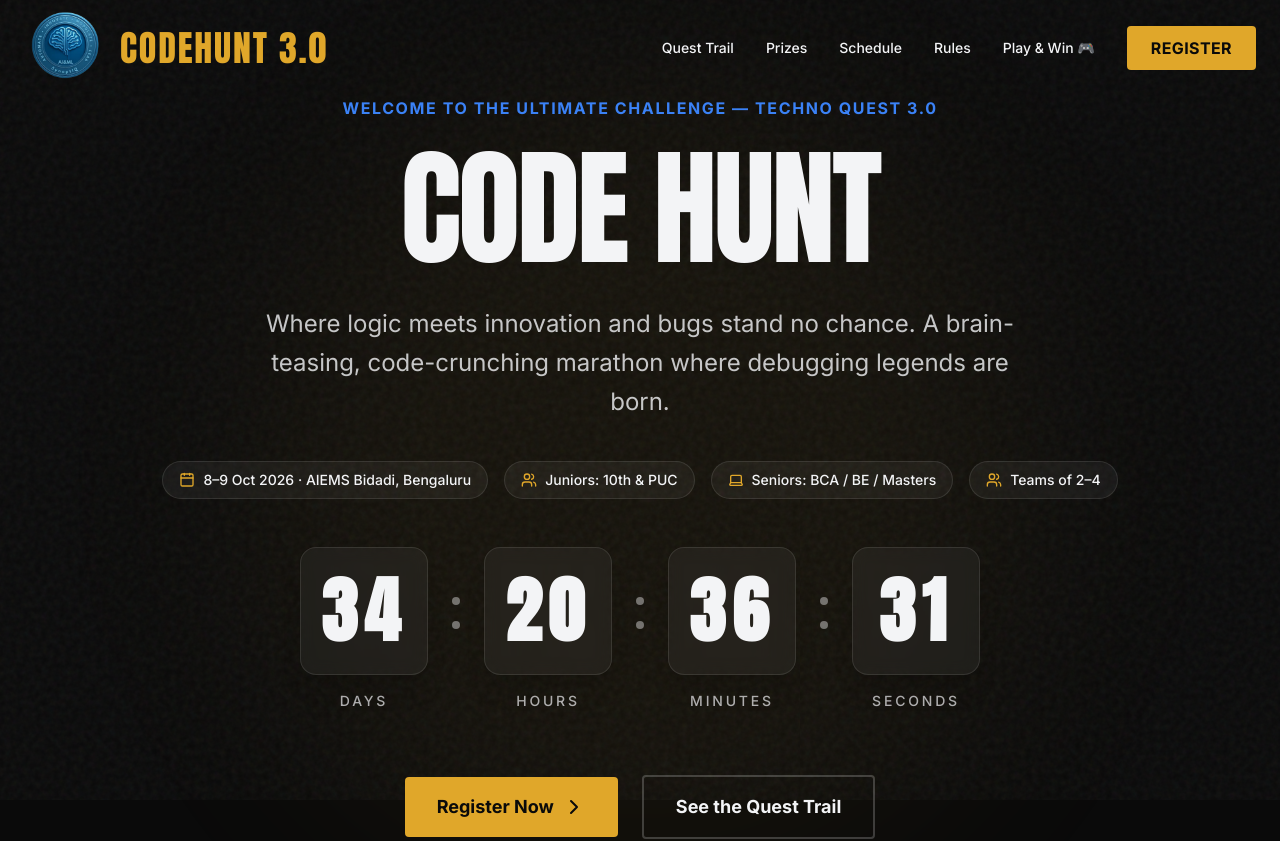
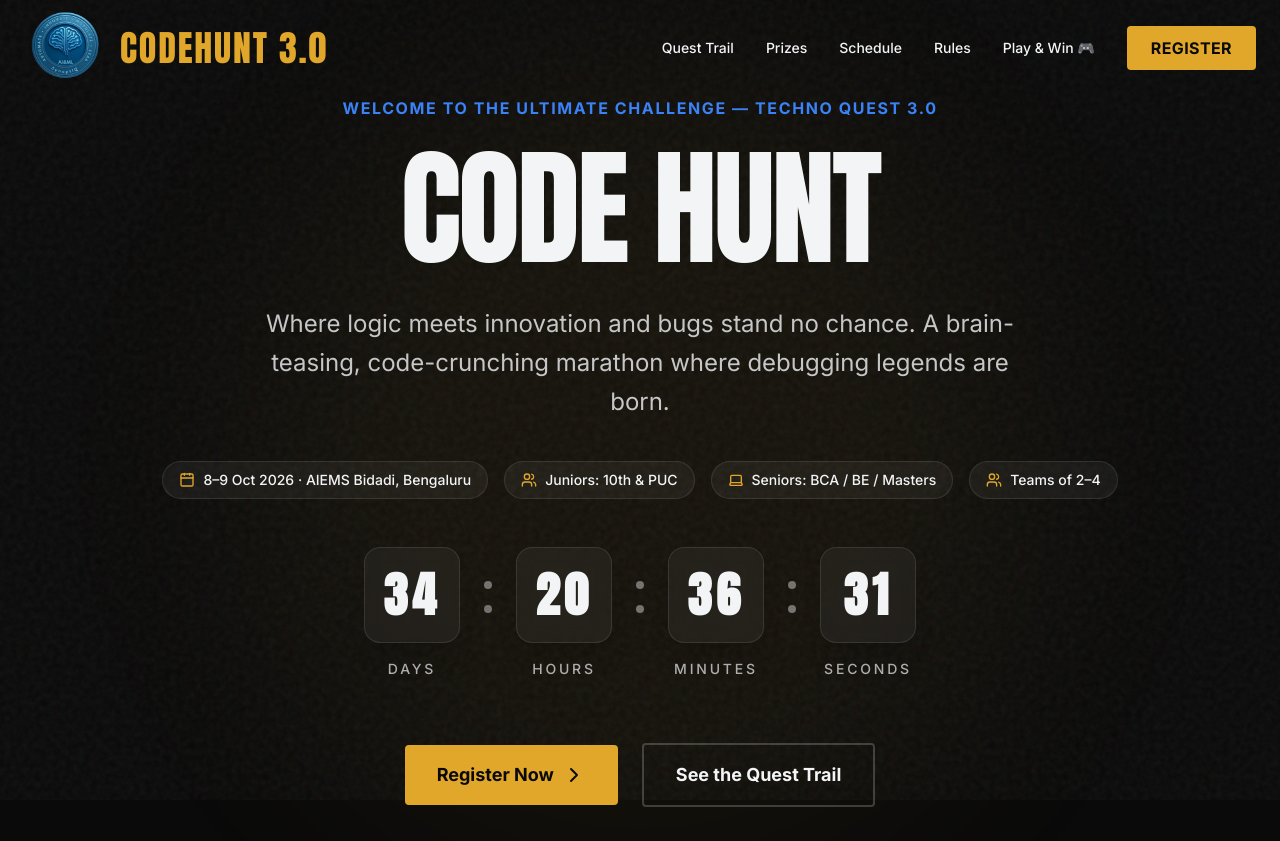
Before and after one commit to Gagan-00007/code, a Next.js app: page / in a window 1280 px wide. Shown: the top 841 px of the page. Built offline with nearby package versions, Linux system fonts and the light colour scheme.

Commit message:
Decrease timer size

```diff
--- a/src/components/Hero.tsx
+++ b/src/components/Hero.tsx
@@ -91,8 +91,8 @@ export default function Hero() {
               ].map((unit, idx, arr) => (
                 <div key={unit.label} className="flex items-center gap-3 md:gap-6">
                   <div className="flex flex-col items-center gap-4">
-                    <div className="w-20 h-24 md:w-32 md:h-32 bg-white/5 border border-white/10 rounded-2xl flex items-center justify-center backdrop-blur-sm shadow-xl">
-                      <span className="font-display text-4xl md:text-7xl text-off-white font-bold tracking-widest">
+                    <div className="w-16 h-20 md:w-24 md:h-24 bg-white/5 border border-white/10 rounded-2xl flex items-center justify-center backdrop-blur-sm shadow-xl">
+                      <span className="font-display text-3xl md:text-5xl text-off-white font-bold tracking-widest">
                         {String(unit.value).padStart(2, "0")}
                       </span>
                     </div>
```
